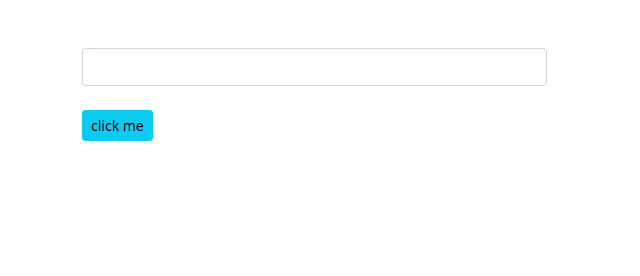
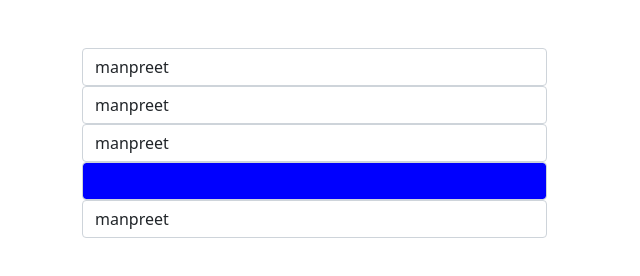
Before and after one commit to Manpreet1349/firstgit, a plain HTML site: page html/boot/indexjquery.html in a window 1280 px wide. Shown: the whole page, without its empty margins (0-640 px from the left). Drawn offline with nearby package versions, Linux system fonts and the light colour scheme.

Commit message:
Adding Jquery work

```diff
--- a/html/boot/indexjquery.html
+++ b/html/boot/indexjquery.html
@@ -13,12 +13,19 @@
 <body>
     <script src="jquery.js"></script>
    <div class="container  mt-5">
-       <div class="col-5">
+      <!-- <div class="col-5">
            <input type="text"  class="txt form-control col-lg-3">
            <br>
            <button class="btn btn-sm btn-info" id="btn-click">click me</button>
            <br>
-           <ul id="list"></ul>
+           <ul id="list"></ul>-->
+           <div class="col-5">
+               <input type="text" class="form-control">
+               <input type="text" class="form-control">
+               <input type="text" class="form-control">
+               <input type="password" class="form-control">
+               <input type="text" class="form-control">
+           </div>
        </div>
    </div>
 </body>
--- a/html/boot/jquery.js
+++ b/html/boot/jquery.js
@@ -6,5 +6,8 @@ var txtValue=$('.txt').val();
 $('#list').append("<li>" +txtValue+"</li>");
 $('.txt').val('');
 })
+
+$('input[ type=Text]').val('manpreet');
+$('input[ type=password]').css('background-color','blue');
 }
 )
```
